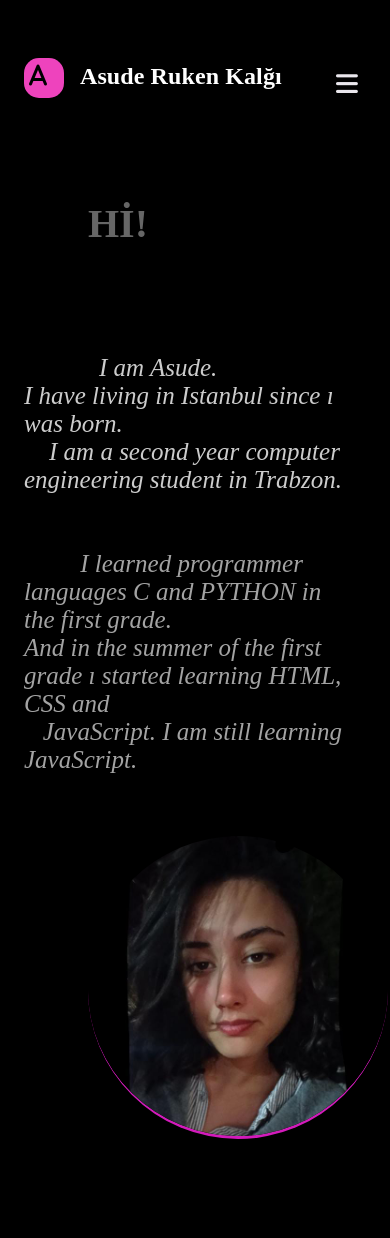
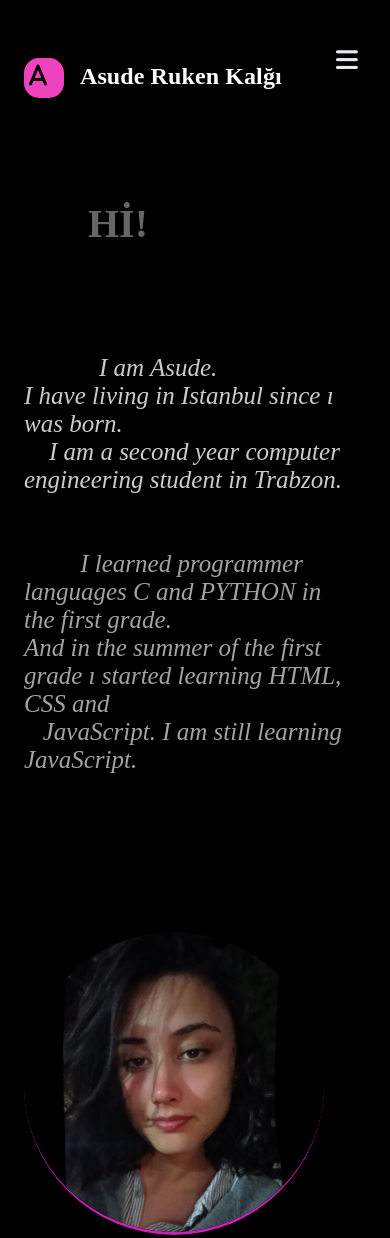
Before and after one commit to asude2/asude2.github.io, a plain HTML site: page index.html in a window 390 px wide. Shown: the top 1238 px of the page. Drawn offline with Linux system fonts and the light colour scheme; a web font is replaced by a local one.

Commit message:
Update mobile2.css

```diff
--- a/mobile2.css
+++ b/mobile2.css
@@ -17,8 +17,6 @@
 
 .icon1{
     font-size: 25px;
-    margin-top: 5px;
-    margin-top: 1.5rem;
 }
 
 
@@ -41,6 +39,10 @@
     font-size:25px ;
     display: inline-block;
     margin-top: 0;
+}
 
-
+.image1{
+    position: relative;
+    left:1rem;
+    top:0.1px;
 }
```
